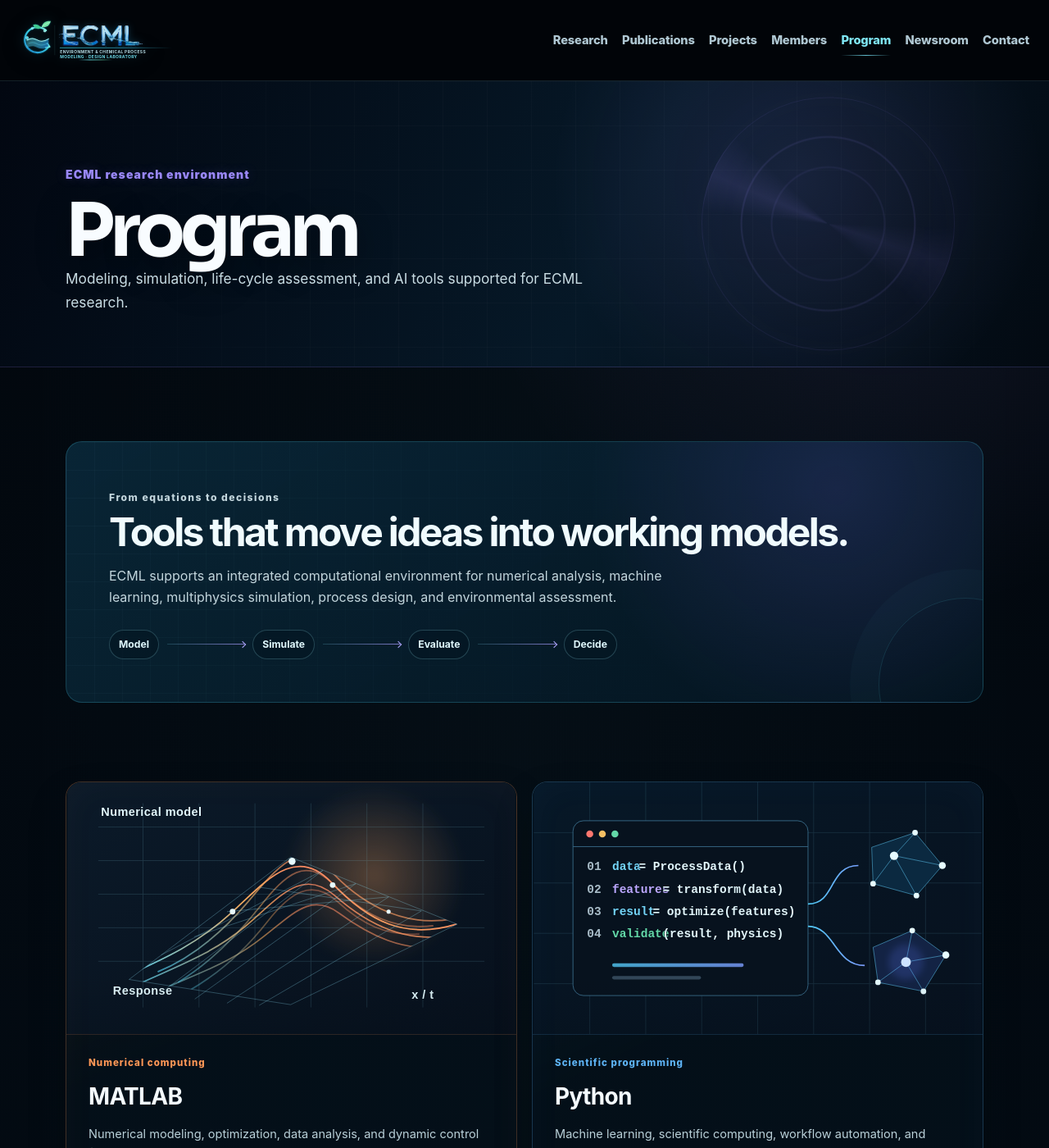
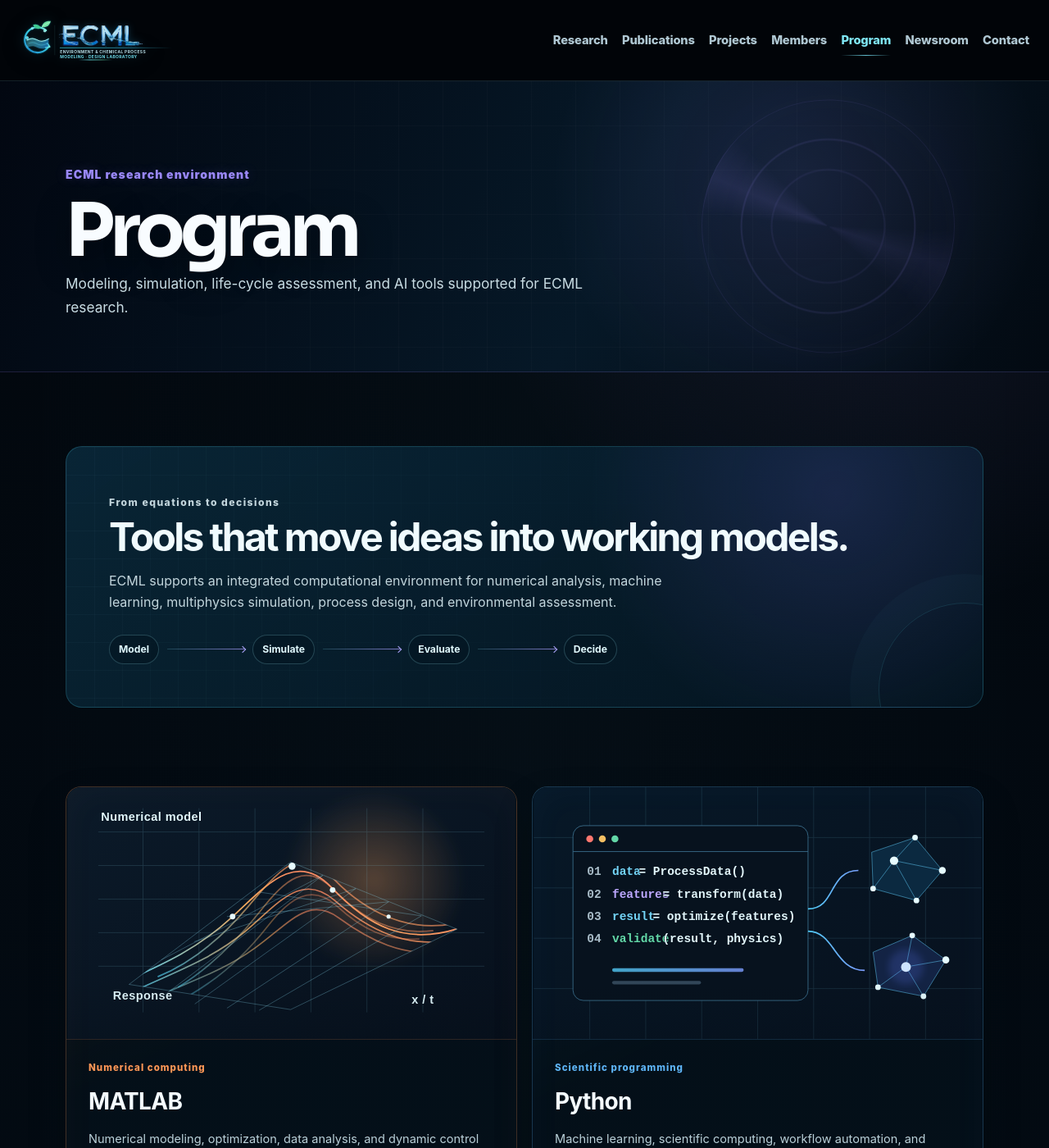
Before and after one commit to ecml-hyu/ecml-hyu.github.io, a Jekyll site: the page built from program.html, in a window 1280 px wide and 1400 px high. Shown: the whole window at 82% size. Built offline with Jekyll 4.4.1, drawn with Linux system fonts in a browser that asks for light colours.

Commit message:
Update professor portrait and refine page spacing

```diff
--- a/_includes/head.html
+++ b/_includes/head.html
@@ -117,6 +117,6 @@
 {%- if page.intro %}
 <link rel="stylesheet" href="{{ '/intro-spline.css' | relative_url }}?v=52">
 {%- endif %}
-<link rel="stylesheet" href="{{ '/assets/css/ecml-theme.css' | relative_url }}?v=55">
+<link rel="stylesheet" href="{{ '/assets/css/ecml-theme.css' | relative_url }}?v=56">
 <script defer src="{{ '/assets/js/site-nav.js' | relative_url }}?v=47"></script>
 {%- feed_meta -%}
--- a/assets/css/ecml-theme.css
+++ b/assets/css/ecml-theme.css
@@ -488,7 +488,7 @@
   font-size:clamp(3.25rem,7vw,5.9rem);
   text-shadow:0 12px 42px rgba(0,0,0,.38);
 }
-.subpage .page-head .lead{max-width:680px;color:#b2ccd7}
+.subpage .page-head .lead{max-width:680px;margin-top:6px;color:#b2ccd7}
 .subpage .page{
   position:relative;
   z-index:1;
```
Also changed, not shown: assets/img/members/kiho-park.webp, assets/img/program/openlca-lifecycle.svg.
